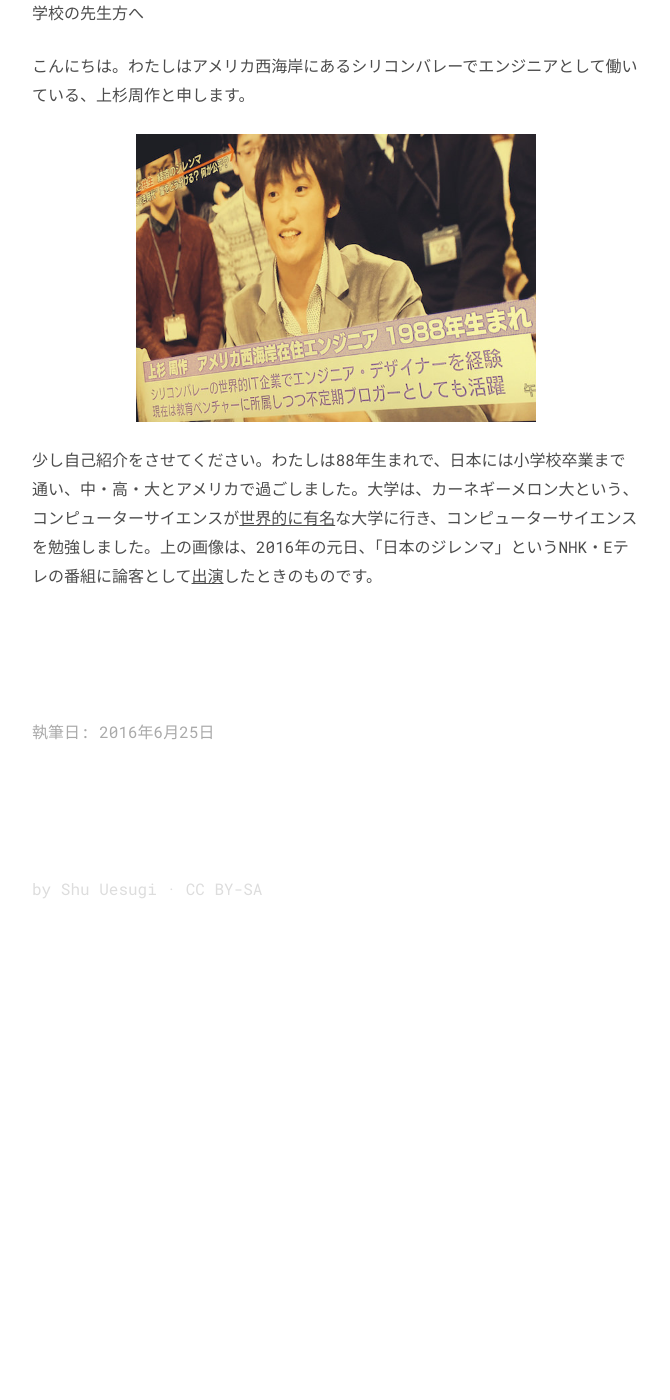
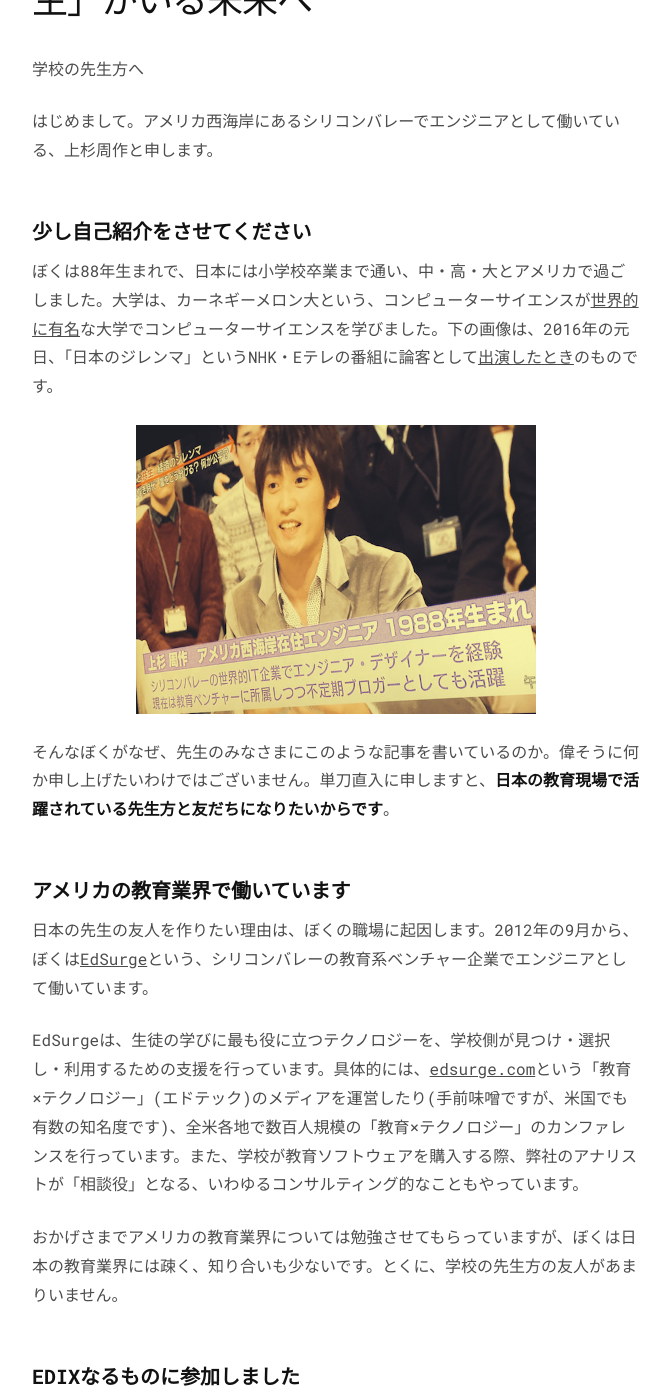
Before and after one commit to chibicode/senseicode, a Jekyll site: the page built from _posts/2016-06-25-introduction.md, in a window 1280 px wide and 1400 px high, scrolled down 219 px. Shown: the whole window, without its empty margins (304-974 px from the left). Built offline with Jekyll 4.4.1, drawn with Linux system fonts in a browser that asks for light colours; comment, search, counter and statistics services are not loaded; before the commit the page ends 1187 px from its top, so only the background shows below that; some of the changed text lies outside the part shown.

Commit message:
introduction

```diff
--- a/_layouts/default.html
+++ b/_layouts/default.html
@@ -22,7 +22,7 @@
         {{ content }}
       </div>
       <footer class="silver">
-        <a href="http://chibicode.com" class="color-inherit no-underline">by Shu Uesugi</a> · <a href="http://creativecommons.org/licenses/by-sa/4.0/" class="color-inherit no-underline">CC BY-SA</a>
+        <a href="http://chibicode.com" class="color-inherit no-underline">上杉周作</a> · <a href="http://creativecommons.org/licenses/by-sa/4.0/" class="color-inherit no-underline">CC BY-SA</a>
       </footer>
     </div>
     <script>
--- a/_layouts/post.html
+++ b/_layouts/post.html
@@ -4,7 +4,7 @@ layout: default
 
 <article>
   <header class="mb4">
-    <h1 class="f3 mt0 fw4 lh-copy black ls-narrow">
+    <h1 class="f3 f2-ns mt0 fw4 lh-copy lh-title-ns black ls-narrow">
       <span class="red mr1">{{ page.issue }}</span><span class="silver mr1">/</span>{{ page.title }}</a>
     </h1>
   </header>
--- a/_posts/2016-06-25-introduction.md
+++ b/_posts/2016-06-25-introduction.md
@@ -1,15 +1,54 @@
 ---
 issue: 1
-title: いたるところに、テクノロジー「の先生」がいる未来
+title: いたるところにテクノロジー「の先生」がいる未来へ
 permalink: /1-introduction
 written_at: 2016-06-25
+image: /images/1/edix-1.jpg
 draft: true
 ---
 
 学校の先生方へ
 
-こんにちは。わたしはアメリカ西海岸にあるシリコンバレーでエンジニアとして働いている、上杉周作と申します。
+はじめまして。アメリカ西海岸にあるシリコンバレーでエンジニアとして働いている、上杉周作と申します。
+
+## 少し自己紹介をさせてください
+
+ぼくは88年生まれで、日本には小学校卒業まで通い、中・高・大とアメリカで過ごしました。大学は、カーネギーメロン大という、コンピューターサイエンスが[世界的に有名](http://grad-schools.usnews.rankingsandreviews.com/best-graduate-schools/top-science-schools/computer-science-rankings)な大学でコンピューターサイエンスを学びました。下の画像は、2016年の元日、「日本のジレンマ」というNHK・Eテレの番組に論客として[出演したとき](http://chibicode.com/nhk-dilemma/)のものです。
 
 <img src="/images/1/shu-uesugi.jpg" alt="上杉周作" width="400" />
 
-少し自己紹介をさせてください。わたしは88年生まれで、日本には小学校卒業まで通い、中・高・大とアメリカで過ごしました。大学は、カーネギーメロン大という、コンピューターサイエンスが[世界的に有名](http://grad-schools.usnews.rankingsandreviews.com/best-graduate-schools/top-science-schools/computer-science-rankings)な大学に行き、コンピューターサイエンスを勉強しました。上の画像は、2016年の元日、「日本のジレンマ」というNHK・Eテレの番組に論客として[出演](http://chibicode.com/nhk-dilemma/)したときのものです。
+そんなぼくがなぜ、先生のみなさまにこのような記事を書いているのか。偉そうに何か申し上げたいわけではございません。単刀直入に申しますと、**日本の教育現場で活躍されている先生方と友だちになりたいからです**。
+
+## アメリカの教育業界で働いています
+
+日本の先生の友人を作りたい理由は、ぼくの職場に起因します。2012年の9月から、ぼくは[EdSurge](http://edsurge.com/)という、シリコンバレーの教育系ベンチャー企業でエンジニアとして働いています。
+
+EdSurgeは、生徒の学びに最も役に立つテクノロジーを、学校側が見つけ・選択し・利用するための支援を行っています。具体的には、[edsurge.com](http://edsurge.com/)という「教育×テクノロジー」(エドテック)のメディアを運営したり(手前味噌ですが、米国でも有数の知名度です)、全米各地で数百人規模の「教育×テクノロジー」のカンファレンスを行っています。また、学校が教育ソフトウェアを購入する際、弊社のアナリストが「相談役」となる、いわゆるコンサルティング的なこともやっています。
+
+おかげさまでアメリカの教育業界については勉強させてもらっていますが、ぼくは日本の教育業界には疎く、知り合いも少ないです。とくに、学校の先生方の友人があまりいません。
+
+## EDIXなるものに参加しました
+
+「日本の学校の先生方と仲良くなりたいけど、どうしたものか」と考えた結果、一時帰国し、2016年5月にお台場で行われた「EDIX・第7回 教育ITソリューションEXPO」に参加することにしました。学校向けITの専門展としては日本最大だそうです。
+
+![](/images/1/edix-1.jpg)
+
+友人が講演者の一人だったりして(写真左下・デジタルハリウッド大学院の佐藤教授)、それなりに楽しめたのですが、残念ながら先生の参加者はあまり見受けられませんでした。夏休みでもない5月の、平日の真昼間に行われた展示会でしたので、そりゃ先生は来にくいですよね。
+
+## プログラミング教育をきっかけに、ネットで先生の友だちを作れないか
+
+ただ、ひとつ収穫だったのは、プログラミング教育がそこらじゅうで話題になっていたのを知れたことでした。文科省がことし、プログラミング教育の必修化を検討し始めましたね。
+
+> 文部科学省は１９日、小学校でのプログラミング教育の必修化を検討すると発表した。２０２０年度からの新学習指導要領に教える内容を盛り込む方向で議論する。([朝日新聞/2016年4月20日](http://www.asahi.com/articles/ASJ4M5D4GJ4MUTIL044.html))
+
+展示会は文科省の発表のちょうど1ヶ月後に行われたのですが、ゲーム感覚でプログラミングを学べる教材を提供している会社が既にブースを出していました。
+
+![](/images/1/edix-2.jpg)
+
+ここまで話題になっているのであれば、プログラミング教育について興味を持っている先生方は多いのではないかと思いました。大学でコンピューターサイエンスを学び、プログラミング教育で先を行くアメリカの教育業界で働いているぼくなら、そういった先生方に何か発信できる情報があるかもしれない。知り合いの知り合いなどを通じて、それが先生方に読まれれば、日本の先生の友だちができるかもしれない。
+
+そう楽観的に考え、当サイト「senseicode」を開設するに至りました。
+
+## ぼくは「有識者」ではありません
+
+(続く)
```
Also changed, not shown: _src/css/app.css (+6 -1 lines), dist/bundle.js, images/1/edix-1.jpg (added), images/1/edix-2.jpg (added).
